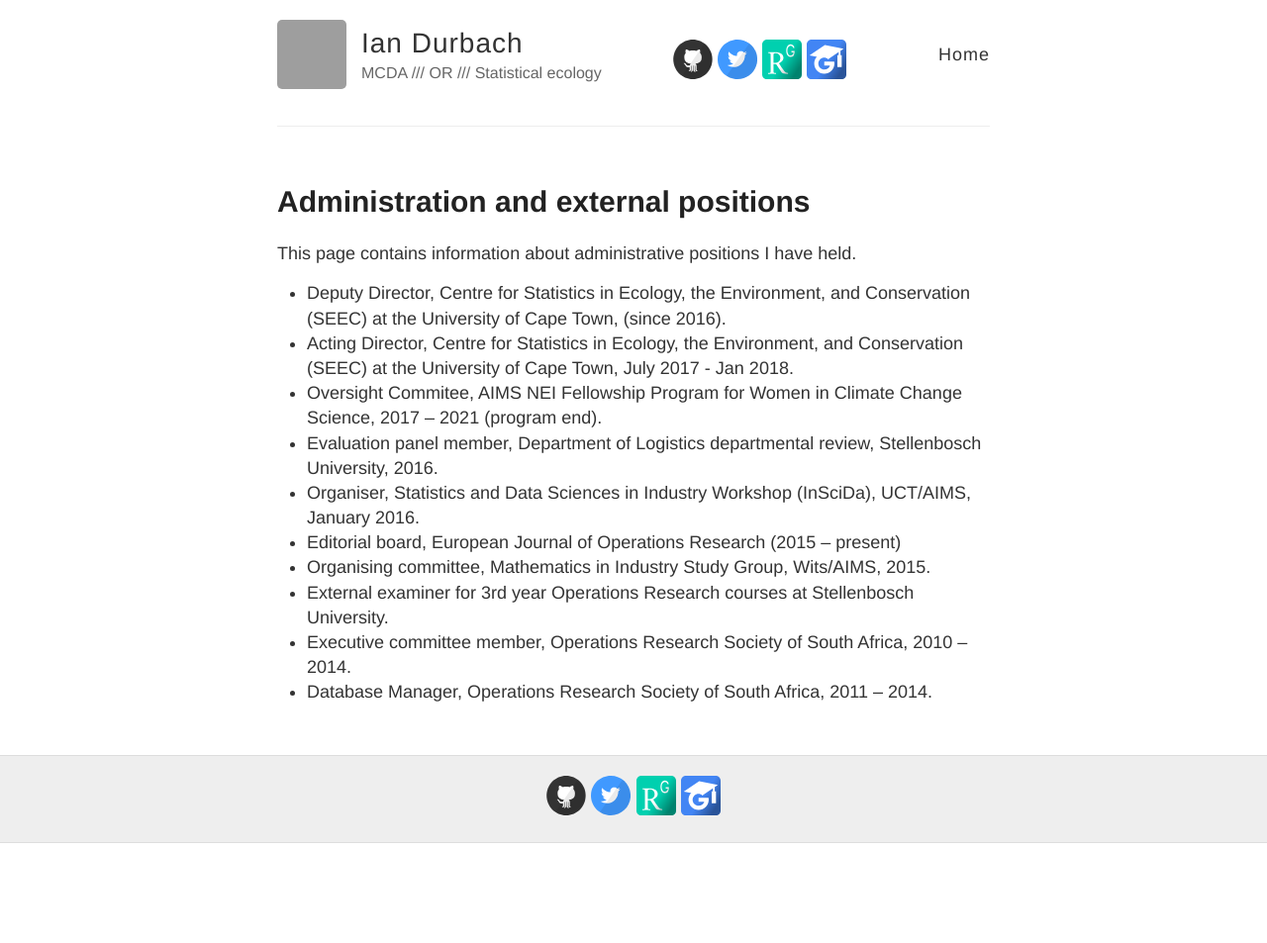
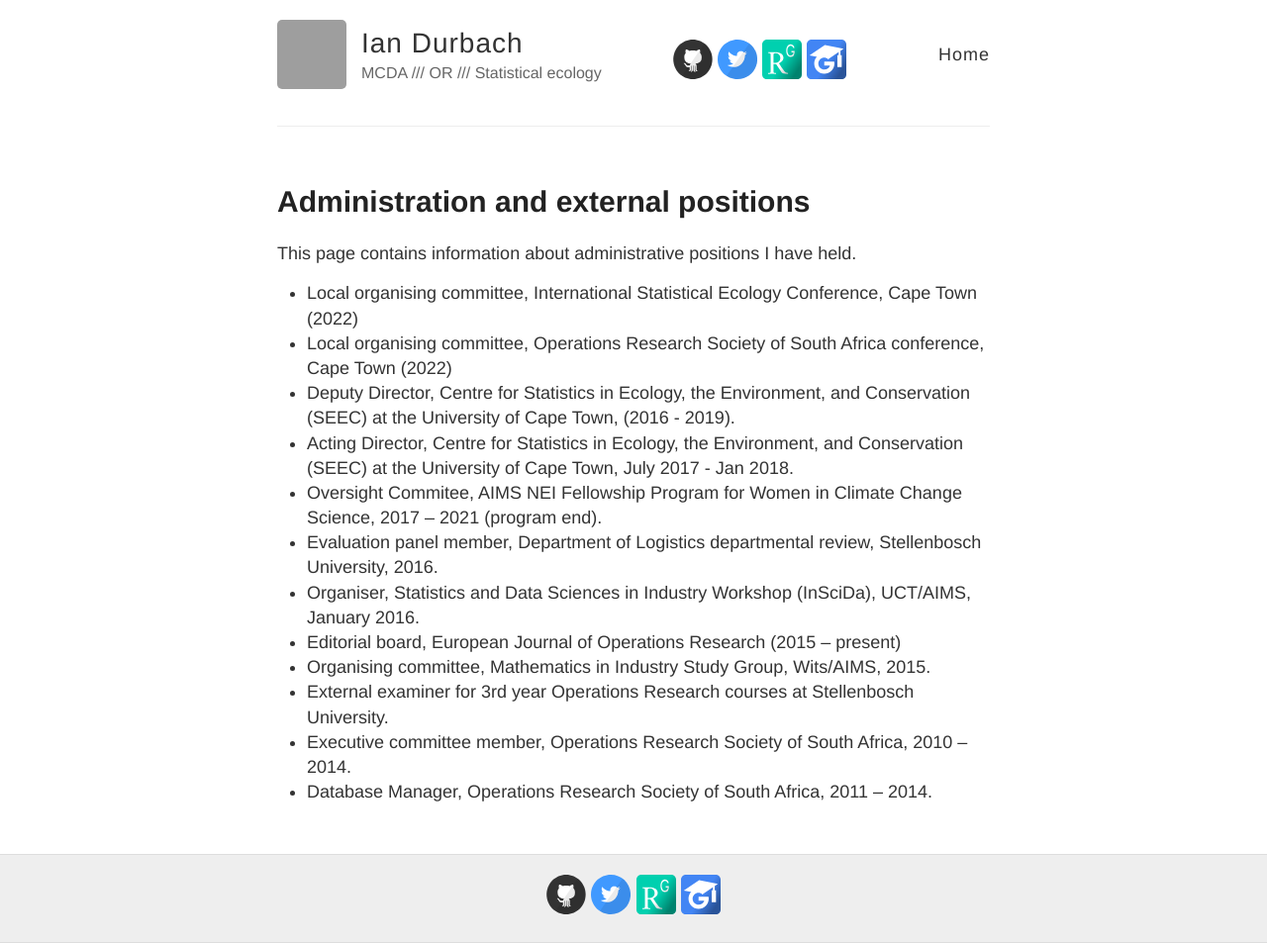
Before and after one commit to iandurbach/iandurbach.github.io, a Jekyll site: the page built from _posts/2017-09-05-admin.md, in a window 1280 px wide. Shown: the whole page at 99% size. Built offline with Jekyll 4.4.1, drawn with Linux system fonts in a browser that asks for light colours; before the commit the page ends 900 px from its top, so only the background shows below that; grey boxes are pictures that could not be loaded.

Commit message:
Update 2017-09-05-admin.md

```diff
--- a/_posts/2017-09-05-admin.md
+++ b/_posts/2017-09-05-admin.md
@@ -6,7 +6,9 @@ description: information about administrative positions I have held
 
 This page contains information about administrative positions I have held.
 
-- Deputy Director, Centre for Statistics in Ecology, the Environment, and Conservation (SEEC) at the University of Cape Town, (since 2016).
+- Local organising committee, International Statistical Ecology Conference, Cape Town (2022)
+- Local organising committee, Operations Research Society of South Africa conference, Cape Town (2022)
+- Deputy Director, Centre for Statistics in Ecology, the Environment, and Conservation (SEEC) at the University of Cape Town, (2016 - 2019).
 - Acting Director, Centre for Statistics in Ecology, the Environment, and Conservation (SEEC) at the University of Cape Town, July 2017 - Jan 2018.
 - Oversight Commitee, AIMS NEI Fellowship Program for Women in Climate Change Science, 2017 -- 2021 (program end).
 - Evaluation panel member, Department of Logistics departmental review, Stellenbosch University, 2016.
```
